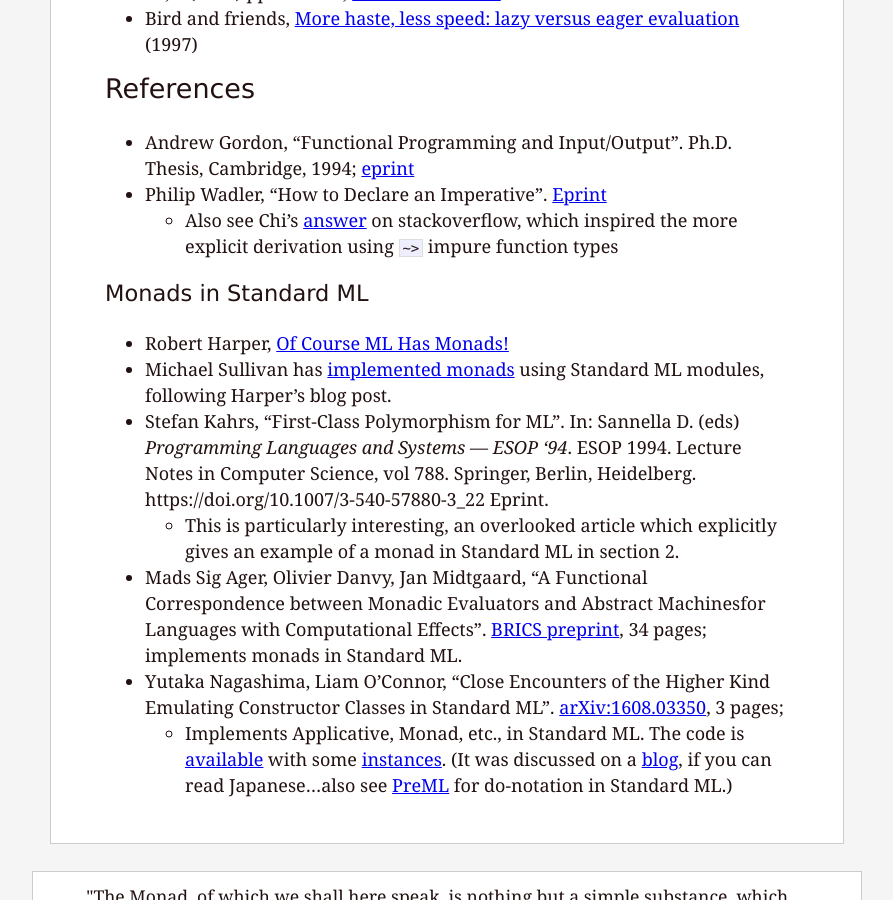
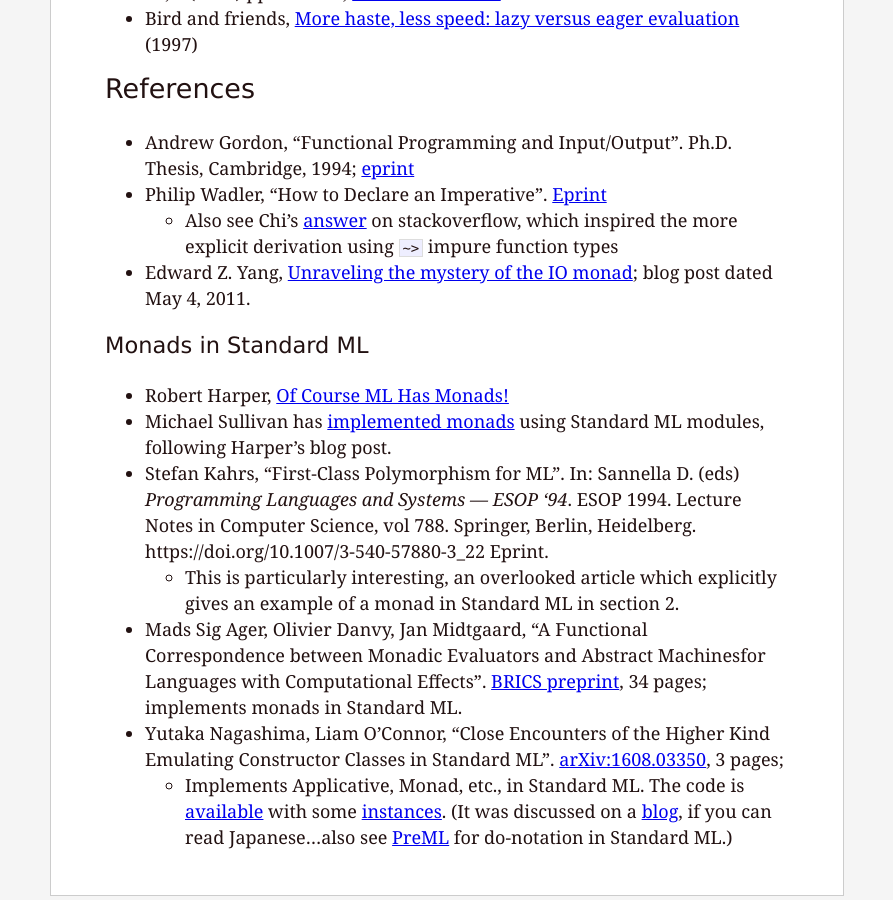
Before and after one commit to pqnelson/pqnelson.github.com, a Jekyll site: the page built from _posts/2021-07-29-monadic-io-in-ml.md, in a window 1280 px wide and 900 px high, scrolled down 6379 px. Shown: the whole window, without its empty margins (193-1086 px from the left). Built offline with Jekyll 4.4.1, drawn with Linux system fonts in a browser that asks for light colours.

Commit message:
[minor] Added reference about Haskell IO Monad

```diff
--- a/_posts/2021-07-29-monadic-io-in-ml.md
+++ b/_posts/2021-07-29-monadic-io-in-ml.md
@@ -331,6 +331,8 @@ languages.
   [Eprint](https://citeseerx.ist.psu.edu/viewdoc/download?doi=10.1.1.91.3579&rep=rep1&type=pdf)
   - Also see Chi's [answer](https://stackoverflow.com/a/51772273/1296973) on stackoverflow, which inspired the more
     explicit derivation using `~>` impure function types
+- Edward Z. Yang, [Unraveling the mystery of the IO monad](http://blog.ezyang.com/2011/05/unraveling-the-mystery-of-the-io-monad/);
+  blog post dated May 4, 2011.
 
 ## Monads in Standard ML
 
```
